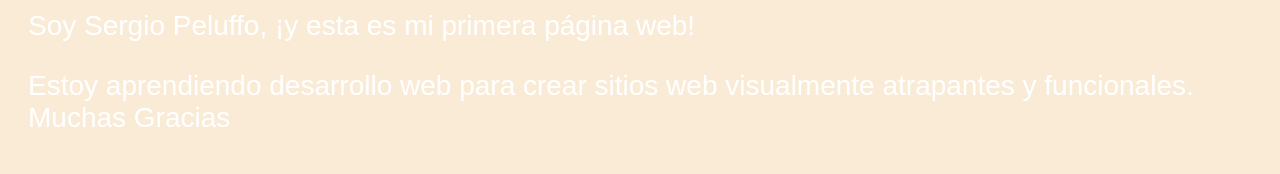
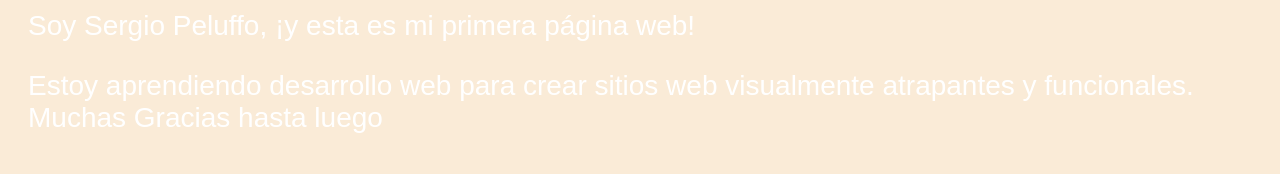
Before and after one commit to speluffo/mirepositorioremoto, a plain HTML site: page index.html in a window 1280 px wide. Shown: the part 417-591 px from the top of the page. Drawn offline with Linux system fonts and the light colour scheme.

Commit message:
agrego hasta luego

```diff
--- a/index.html
+++ b/index.html
@@ -31,6 +31,7 @@
                 Estoy aprendiendo desarrollo web para crear sitios web
                 visualmente atrapantes y funcionales.
                 Muchas Gracias
+                hasta luego
               </p>
             </DIV>
             <div class="colum">
```
